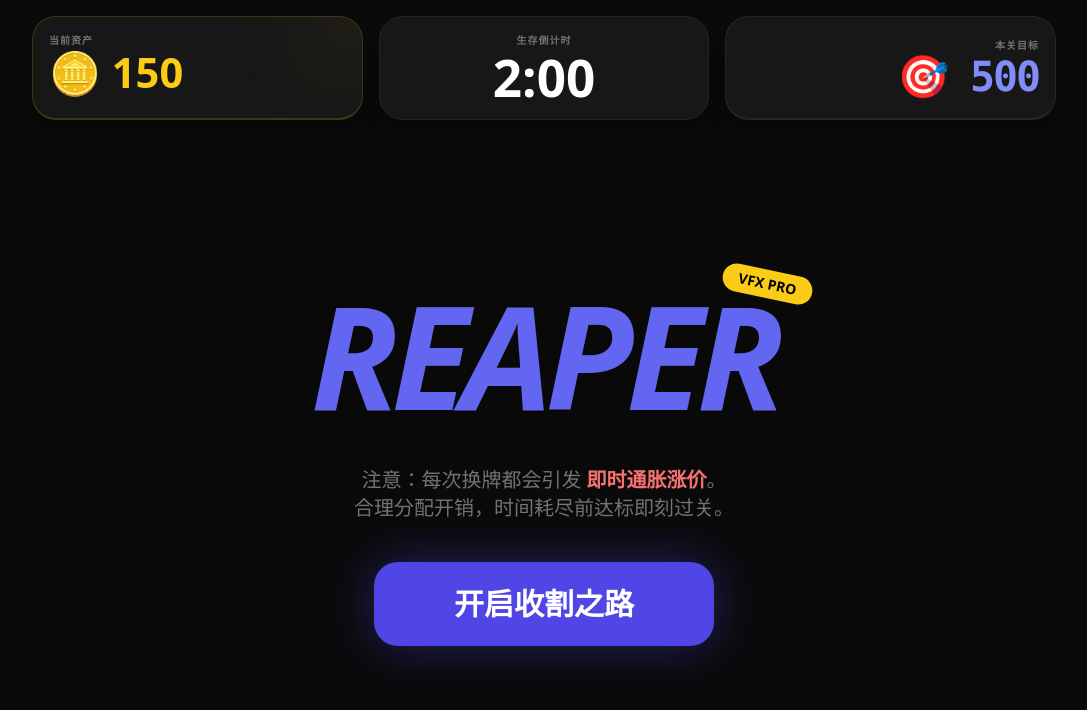
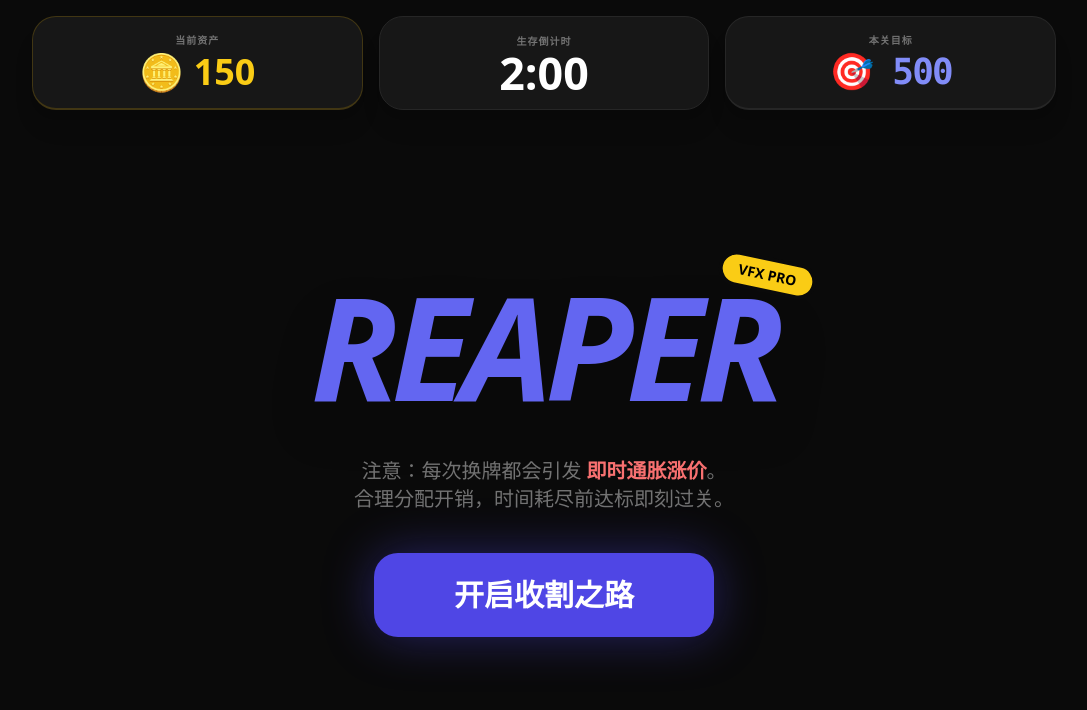
Before and after one commit to onovich/TexasReaper, a React (Vite) app in the folder frontend/: page / in a window 1280 px wide. Shown: the top 710 px of the page, without its empty margins (96-1183 px from the left). Built offline with nearby package versions, Linux system fonts and the light colour scheme; the HTML template or start-up script is replaced by a standard one.

Commit message:
Fix UI height overflow across all devices

```diff
--- a/frontend/src/App.jsx
+++ b/frontend/src/App.jsx
@@ -12,7 +12,7 @@
 
   return (
     <div
-      className="min-h-screen lg:h-screen bg-neutral-950 text-white font-sans flex flex-col items-center px-4 py-4 lg:px-6 xl:px-8 select-none overflow-x-hidden overflow-y-auto lg:overflow-hidden"
+      className="h-[100dvh] lg:h-screen w-full bg-neutral-950 text-white font-sans flex flex-col items-center px-2 py-2 sm:px-4 sm:py-4 xl:px-8 select-none overflow-hidden"
       onClick={actions.clearSelection}
     >
       <GameEffects />
--- a/frontend/src/components/GameHeader.jsx
+++ b/frontend/src/components/GameHeader.jsx
@@ -4,23 +4,22 @@
 
 export function GameHeader({ chips, targetScore, timeLeft }) {
   return (
-    <div className="w-full max-w-4xl xl:max-w-5xl 2xl:max-w-6xl grid grid-cols-1 sm:grid-cols-3 gap-3 lg:gap-4 mb-4 lg:mb-5 xl:mb-6 shrink-0">
-      <div className="bg-neutral-900 border border-neutral-800 p-4 lg:p-4 rounded-3xl shadow-xl border-b-2 border-yellow-500/20 relative overflow-hidden min-h-[96px] lg:min-h-[104px]">
-        <div className="text-[10px] text-neutral-500 font-black uppercase tracking-widest mb-1 z-10 relative">当前资产</div>
-        <div className={`text-3xl sm:text-4xl xl:text-[2.6rem] font-black z-10 relative leading-none ${chips < 50 ? 'text-red-500 animate-pulse' : 'text-yellow-400'}`}>
+    <div className="w-full max-w-4xl xl:max-w-5xl 2xl:max-w-6xl grid grid-cols-3 gap-2 sm:gap-4 mb-2 sm:mb-4 shrink-0">
+      <div className="bg-neutral-900 border border-neutral-800 p-2 sm:p-4 rounded-xl sm:rounded-3xl shadow-xl border-b-2 border-yellow-500/20 relative overflow-hidden flex flex-col items-center justify-center">
+        <div className="text-[9px] sm:text-[10px] text-neutral-500 font-black uppercase tracking-widest mb-0.5 sm:mb-1 z-10 relative">当前资产</div>
+        <div className={`text-xl sm:text-3xl xl:text-4xl font-black z-10 relative leading-none ${chips < 50 ? 'text-red-500 animate-pulse' : 'text-yellow-400'}`}>
           🪙 {chips}
         </div>
-        <div className="absolute top-0 right-0 w-24 h-24 bg-yellow-400/5 rounded-full -mr-8 -mt-8 blur-2xl" />
       </div>
-      <div className="bg-neutral-900 border border-neutral-800 p-4 lg:p-4 rounded-3xl shadow-xl flex flex-col items-center justify-center min-h-[96px] lg:min-h-[104px]">
-        <div className="text-[10px] text-neutral-500 font-black uppercase tracking-widest mb-1">生存倒计时</div>
-        <div className={`text-4xl sm:text-5xl xl:text-[3.2rem] font-black tabular-nums leading-none ${timeLeft < 20 ? 'text-red-500 animate-bounce' : 'text-white'}`}>
+      <div className="bg-neutral-900 border border-neutral-800 p-2 sm:p-4 rounded-xl sm:rounded-3xl shadow-xl flex flex-col items-center justify-center">
+        <div className="text-[9px] sm:text-[10px] text-neutral-500 font-black uppercase tracking-widest mb-0.5 sm:mb-1">生存倒计时</div>
+        <div className={`text-2xl sm:text-4xl xl:text-[2.8rem] font-black tabular-nums leading-none ${timeLeft < 20 ? 'text-red-500 animate-bounce' : 'text-white'}`}>
           {formatTime(timeLeft)}
         </div>
       </div>
-      <div className="bg-neutral-900 border border-neutral-800 p-4 lg:p-4 rounded-3xl shadow-xl flex flex-col items-start sm:items-end justify-center border-b-2 border-indigo-500/20 min-h-[96px] lg:min-h-[104px]">
-        <div className="text-[10px] text-neutral-500 font-black uppercase tracking-widest mb-1">本关目标</div>
-        <div className="text-3xl sm:text-4xl xl:text-[2.6rem] font-black font-mono tracking-tighter text-indigo-400 leading-none">🎯 {targetScore}</div>
+      <div className="bg-neutral-900 border border-neutral-800 p-2 sm:p-4 rounded-xl sm:rounded-3xl shadow-xl flex flex-col items-center justify-center border-b-2 border-indigo-500/20">
+        <div className="text-[9px] sm:text-[10px] text-neutral-500 font-black uppercase tracking-widest mb-0.5 sm:mb-1">本关目标</div>
+        <div className="text-xl sm:text-3xl xl:text-4xl font-black font-mono tracking-tighter text-indigo-400 leading-none">🎯 {targetScore}</div>
       </div>
     </div>
   );
```
